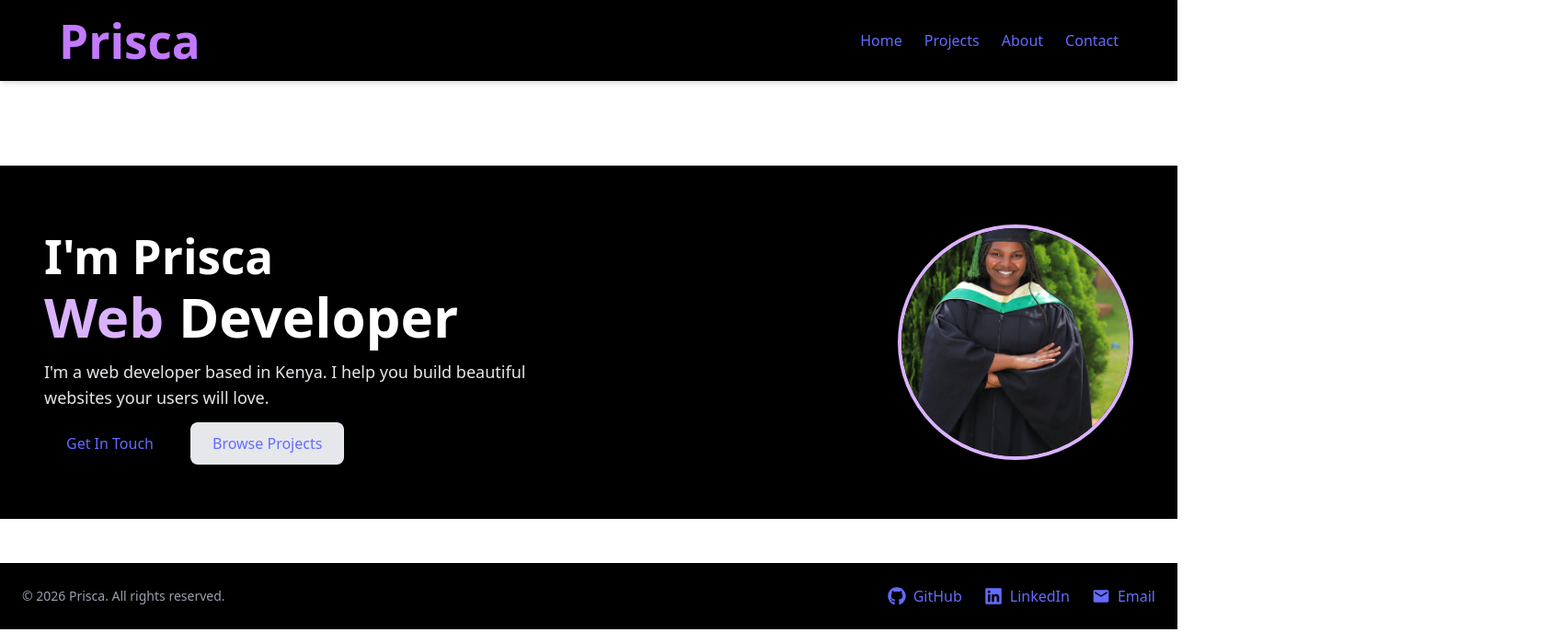
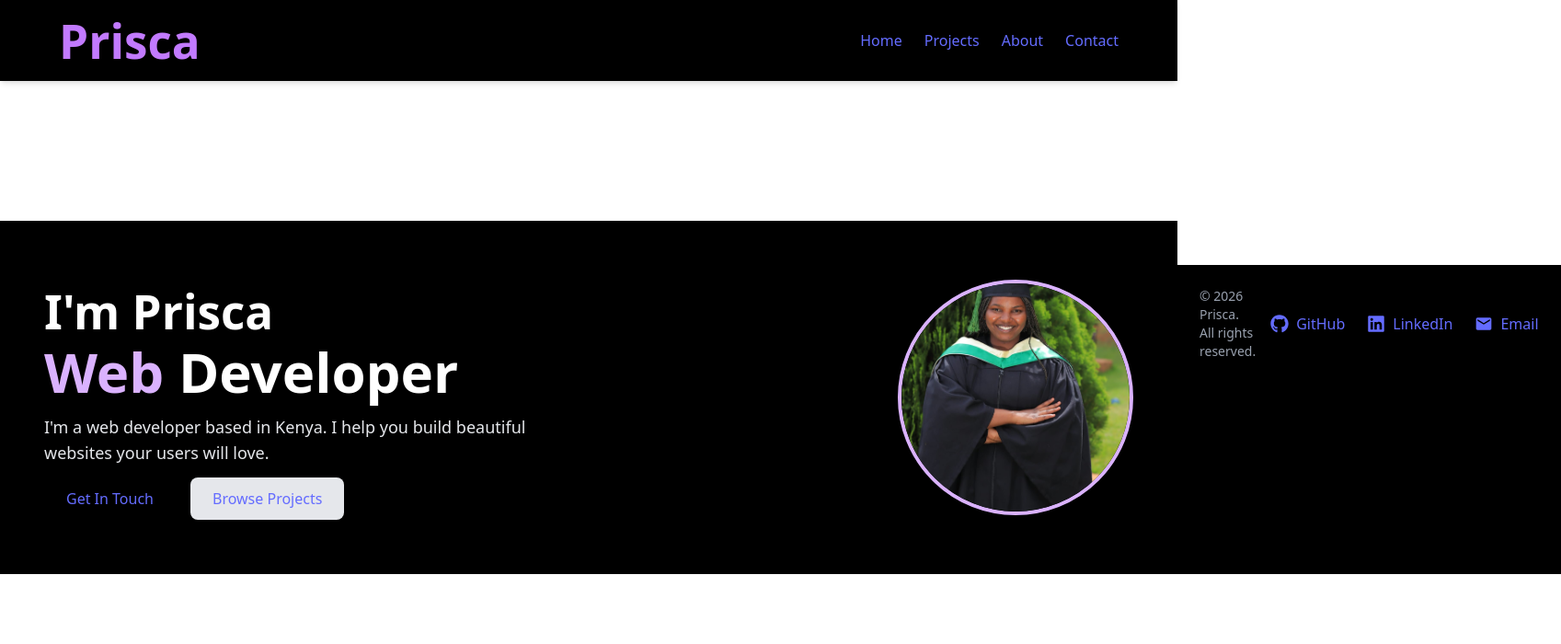
Before and after one commit to priscamuli/Prisca-space, a React (Vite) app: page / in a window 1280 px wide. Shown: the top 700 px of the page at 92% size, 1697 px wide, since content can reach past the window. Built offline with nearby package versions, Linux system fonts and the light colour scheme.

Commit message:
added footer and social links

```diff
--- a/src/App.tsx
+++ b/src/App.tsx
@@ -11,7 +11,7 @@ function App(){
   return(
     <Router>
       <Navbar />
-      <div className="pt-16">
+      <div className="flex grow pt-16">
         <AnimatePresence mode="wait">
         <Routes>
           <Route path="/" element={<Home />} />
```
